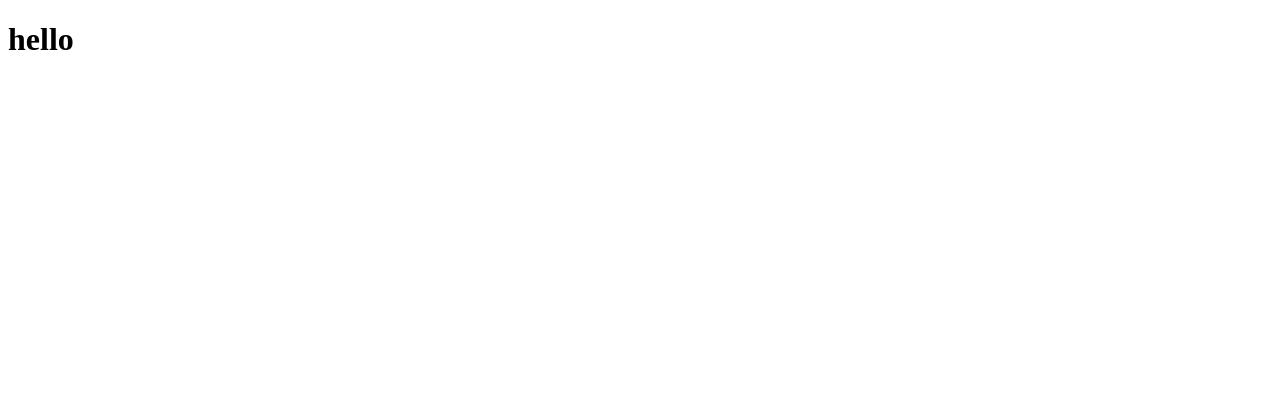
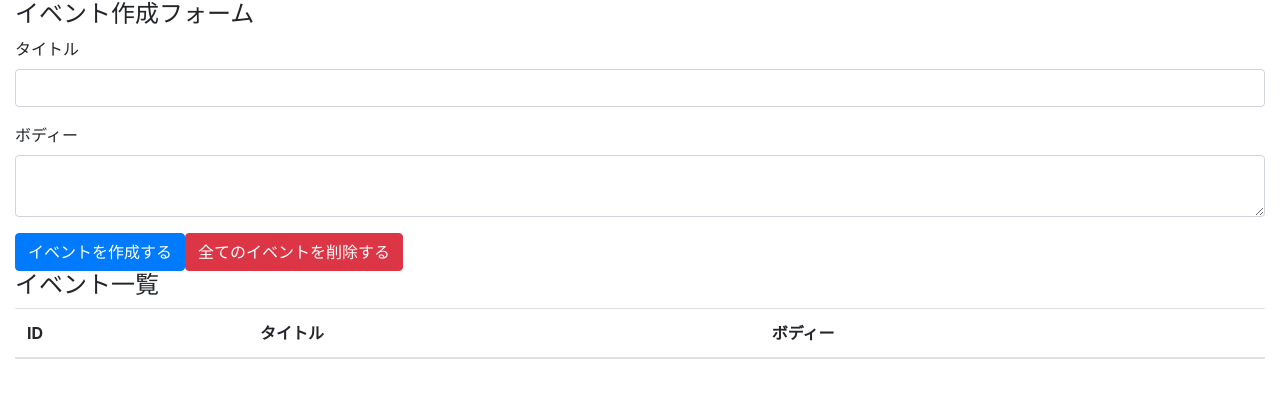
Before and after one commit to MurayamaKenta/udemy-react-hooks, a React (Create React App) app in the folder react-hools-101/: page / in a window 1280 px wide. Shown: the top 398 px of the page. Built offline with nearby package versions, Linux system fonts and the light colour scheme.

Commit message:
create event form and event table with bootstrap

```diff
--- a/react-hools-101/package.json
+++ b/react-hools-101/package.json
@@ -3,6 +3,7 @@
   "version": "0.1.0",
   "private": true,
   "dependencies": {
+    "bootstrap": "4.3.1",
     "react": "^17.0.1",
     "react-dom": "^17.0.1",
     "react-scripts": "3.0.1"
--- a/react-hools-101/src/App.js
+++ /dev/null
@@ -1,12 +0,0 @@
-import React from 'react';
-
-
-const App = () => {
-  return (
-    <div >
-      <h1>hello</h1>
-    </div>
-  );
-}
-
-export default App;
--- /dev/null
+++ b/react-hools-101/src/components/App.js
@@ -0,0 +1,38 @@
+import React from 'react';
+import 'bootstrap/dist/css/bootstrap.min.css';
+
+
+const App = () => {
+  return (
+    <>
+      <div className="container-fluid">
+        <h4>イベント作成フォーム</h4>
+        <form action="" >
+          <div className='form-group'>
+            <label htmlFor="formEventTitle">タイトル</label>
+            <input type="text" name="" className='form-control' id="formEventTitle" />
+          </div>
+          <div className='form-group'>
+            <label htmlFor="formEventBody">ボディー</label>
+            <textarea type="text" name="" className='form-control' id="formEventBody" />
+          </div>
+
+          <button className='btn btn-primary'>イベントを作成する</button>
+          <button className='btn btn-danger'>全てのイベントを削除する</button>
+        </form>
+        <h4>イベント一覧</h4>
+        <table className='table table-hover'>
+          <thead>
+            <tr>
+              <th>ID</th>
+              <th>タイトル</th>
+              <th>ボディー</th>
+            </tr>
+          </thead>
+        </table>
+      </div>
+    </>
+  );
+}
+
+export default App;
--- a/react-hools-101/src/index.js
+++ b/react-hools-101/src/index.js
@@ -1,5 +1,5 @@
 import React from 'react';
 import ReactDOM from 'react-dom';
-import App from './App';
+import App from './components/App';
 
 ReactDOM.render(<App />, document.getElementById('root'))
```
Also changed, not shown: 1 other file (tests, documents, lock files or other folders).
